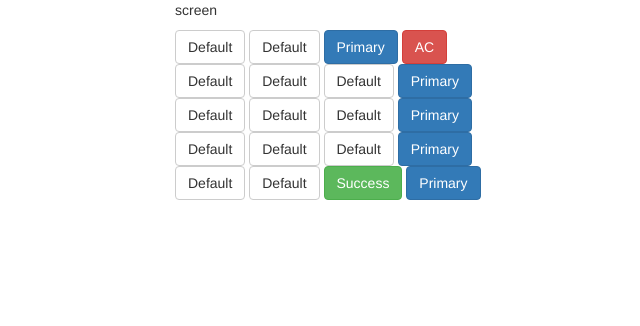
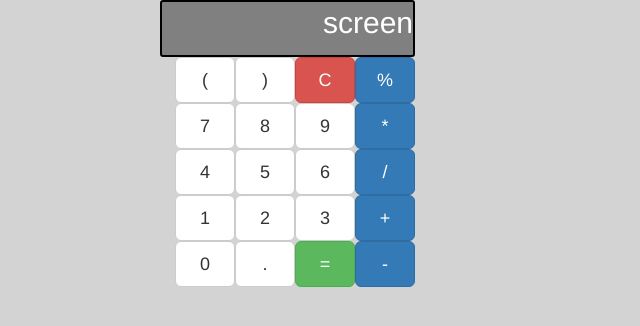
Before and after one commit to adamFoldvari/jscalculator, a plain HTML site: page index.html in a window 1280 px wide. Shown: the whole page, without its empty margins (285-925 px from the left). Drawn offline with nearby package versions, Linux system fonts and the light colour scheme.

Commit message:
New styling ready for functionality

```diff
--- a/files/css/styles.css
+++ b/files/css/styles.css
@@ -0,0 +1,13 @@
+#screen {
+    background: grey;
+    width: 255px;
+    -webkit-text-fill-color: white;
+    font-size: 3rem;
+    padding: 0px;
+    border: 2px solid black;
+    border-radius: 3px;
+}
+
+body {
+    background: lightgrey;
+}
--- a/index.html
+++ b/index.html
@@ -11,57 +11,56 @@
 </head>
 
 <body>
+<div id="calculator">
   <section class="container">
     <div class="row">
-      <div class="col-sm-4 col-sm-offset-4">
-        <p>screen</p>
-      </div>
-    </div>
-  </section>
-  <section class="container">
-    <div class="row">
-      <div class="col-sm-4 col-sm-offset-4">
-        <button type="button" class="btn btn-default">Default</button>
-        <button type="button" class="btn btn-default">Default</button>
-        <button type="button" class="btn btn-primary">Primary</button>
-        <button type="button" class="btn btn-danger">AC</button>
+      <div id="screen" class="col-sm-3 col-sm-offset-4">
+        <p class="text-right">screen</p>
       </div>
     </div>
     <div class="row">
       <div class="col-sm-4 col-sm-offset-4">
-        <button type="button" class="btn btn-default">Default</button>
-        <button type="button" class="btn btn-default">Default</button>
-        <button type="button" class="btn btn-default">Default</button>
-        <button type="button" class="btn btn-primary">Primary</button>
+        <button type="button" class="btn btn-default btn-lg col-sm-2">(</button>
+        <button type="button" class="btn btn-default btn-lg col-sm-2">)</button>
+        <button type="button" class="btn btn-danger btn-lg col-sm-2">C</button>
+        <button type="button" class="btn btn-primary btn-lg col-sm-2">%</button>
       </div>
     </div>
     <div class="row">
       <div class="col-sm-4 col-sm-offset-4">
-        <button type="button" class="btn btn-default">Default</button>
-        <button type="button" class="btn btn-default">Default</button>
-        <button type="button" class="btn btn-default">Default</button>
-        <button type="button" class="btn btn-primary">Primary</button>
+        <button type="button" class="btn btn-default btn-lg col-sm-2">7</button>
+        <button type="button" class="btn btn-default btn-lg col-sm-2">8</button>
+        <button type="button" class="btn btn-default btn-lg col-sm-2">9</button>
+        <button type="button" class="btn btn-primary btn-lg col-sm-2">*</button>
       </div>
     </div>
     <div class="row">
       <div class="col-sm-4 col-sm-offset-4">
-        <button type="button" class="btn btn-default">Default</button>
-        <button type="button" class="btn btn-default">Default</button>
-        <button type="button" class="btn btn-default">Default</button>
-        <button type="button" class="btn btn-primary">Primary</button>
+        <button type="button" class="btn btn-default btn-lg col-sm-2">4</button>
+        <button type="button" class="btn btn-default btn-lg col-sm-2">5</button>
+        <button type="button" class="btn btn-default btn-lg col-sm-2">6</button>
+        <button type="button" class="btn btn-primary btn-lg col-sm-2">/</button>
       </div>
     </div>
     <div class="row">
       <div class="col-sm-4 col-sm-offset-4">
-        <button type="button" class="btn btn-default">Default</button>
-        <button type="button" class="btn btn-default">Default</button>
-        <button type="button" class="btn btn-success">Success</button>
-        <button type="button" class="btn btn-primary">Primary</button>
+        <button type="button" class="btn btn-default btn-lg col-sm-2">1</button>
+        <button type="button" class="btn btn-default btn-lg col-sm-2">2</button>
+        <button type="button" class="btn btn-default btn-lg col-sm-2">3</button>
+        <button type="button" class="btn btn-primary btn-lg col-sm-2">+</button>
+      </div>
+    </div>
+    <div class="row">
+      <div class="col-sm-4 col-sm-offset-4">
+        <button type="button" class="btn btn-default btn-lg col-sm-2">0</button>
+        <button type="button" class="btn btn-default btn-lg col-sm-2">.</button>
+        <button type="button" class="btn btn-success btn-lg col-sm-2">=</button>
+        <button type="button" class="btn btn-primary btn-lg col-sm-2">-</button>
       </div>
     </div>
   </section>
+</div>
 
-  <script src="https://ajax.googleapis.com/ajax/libs/jquery/1.12.4/jquery.min.js"></script>
   <script src='https://code.jquery.com/jquery-3.1.0.min.js'></script>
   <script src="https://maxcdn.bootstrapcdn.com/bootstrap/3.3.7/js/bootstrap.min.js" integrity="sha384-Tc5IQib027qvyjSMfHjOMaLkfuWVxZxUPnCJA7l2mCWNIpG9mGCD8wGNIcPD7Txa" crossorigin="anonymous"></script>
   <script src='files/js/main.js'> </script>
```
